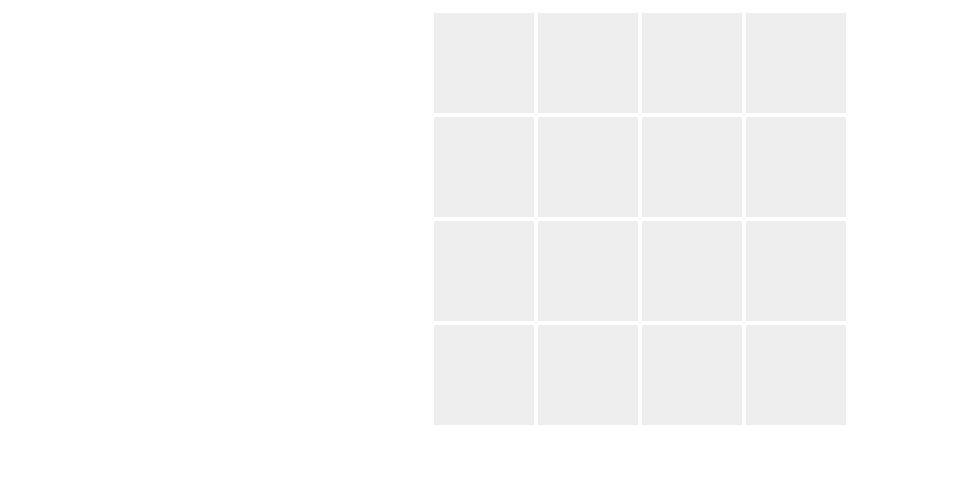
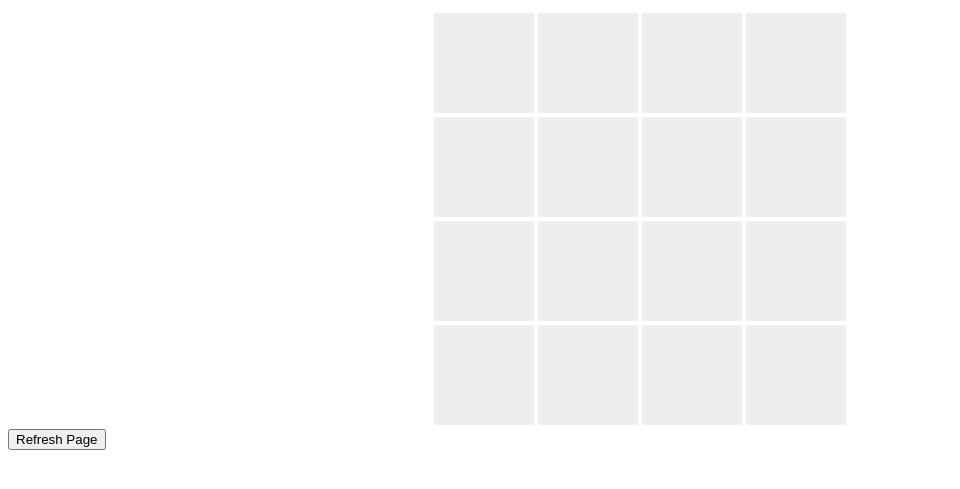
Before and after one commit to Kendall-Does-Coding-Websites/memorygame, a plain HTML site: page index.html in a window 1280 px wide. Shown: the part 101-590 px from the top of the page, without its empty margins (0-960 px from the left). Drawn offline with Linux system fonts and the light colour scheme.

Commit message:
chore: add reset button to reload page

```diff
--- a/index.html
+++ b/index.html
@@ -87,7 +87,7 @@
         onclick="onCardClicked(event)"
       ></div>
     </div>
-
+  <input type='button' onclick='location.reload();' value='Refresh Page' />
     <script src="./app.js"></script>
   </body>
 </html>
```
